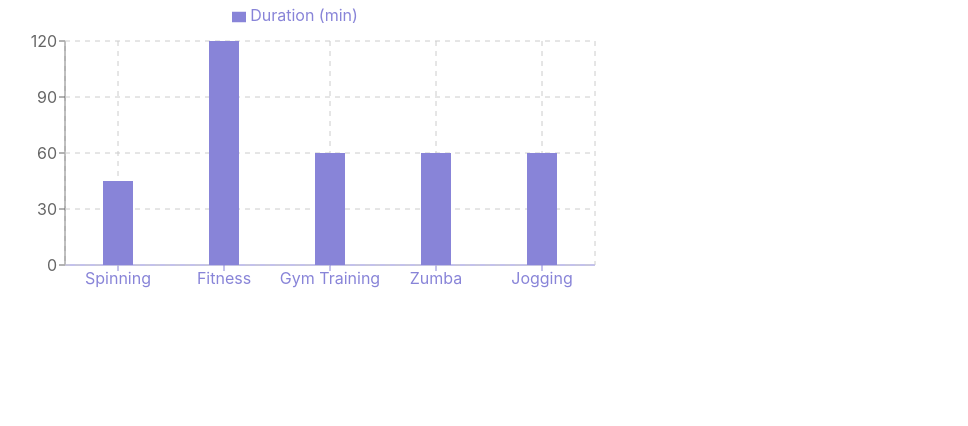
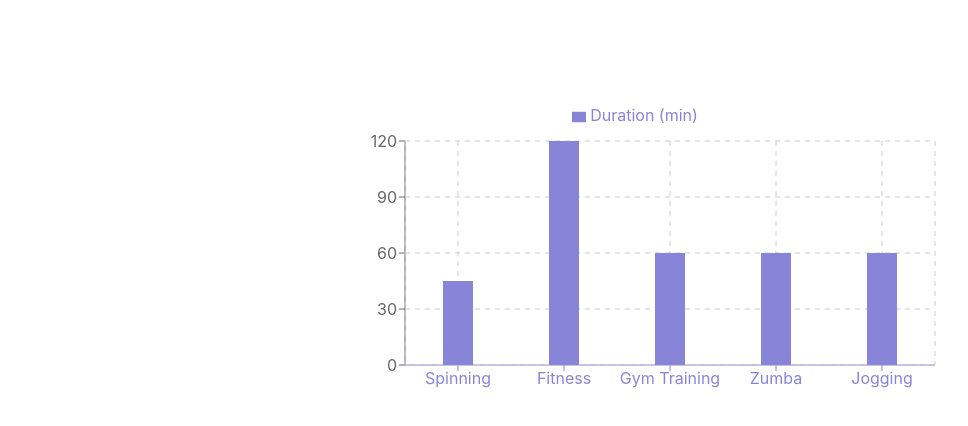
Before and after one commit to timojar/personaltrainer, a React (Create React App) app in the folder personal-trainer-app/: page / in a window 1280 px wide. Shown: the top 426 px of the page, without its empty margins (0-968 px from the left). Built offline with nearby package versions, Linux system fonts and the light colour scheme.

Commit message:
Putting statistic on center

```diff
--- a/personal-trainer-app/src/App.css
+++ b/personal-trainer-app/src/App.css
@@ -1,5 +1,13 @@
 .App {
   text-align: center;
+
+}
+
+.recharts-wrapper{
+  margin-left: auto;
+  margin-right: auto;
+  margin-top: 100px;
+
 }
 
 .App-logo {
```
